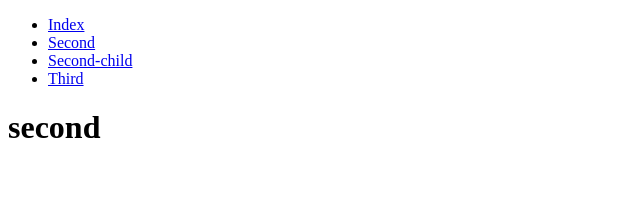
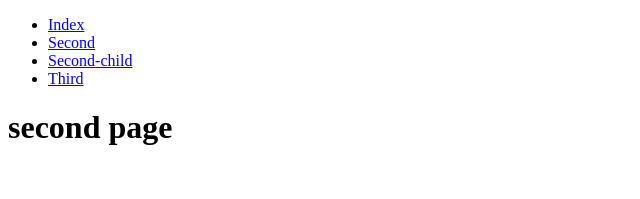
Before and after one commit to totoriri/q-react-router-01, a React (Create React App) app: page /second in a window 1280 px wide. Shown: the top 199 px of the page, without its empty margins (0-640 px from the left). Built offline with nearby package versions, Linux system fonts and the light colour scheme.

Commit message:
FIX: fix the page titles

```diff
--- a/src/pages/Index.js
+++ b/src/pages/Index.js
@@ -3,7 +3,7 @@ import React from 'react'
 const Index = () => {
   return (
     <div>
-      <h1>Index</h1>
+      <h1>Index page</h1>
     </div>
   )
 }
--- a/src/pages/Second.js
+++ b/src/pages/Second.js
@@ -3,7 +3,7 @@ import React from 'react'
 const Second = () => {
   return (
     <div>
-      <h1>second</h1>
+      <h1>second page</h1>
     </div>
   )
 }
--- a/src/pages/Third.js
+++ b/src/pages/Third.js
@@ -3,7 +3,7 @@ import React from 'react'
 const Third = () => {
   return (
     <div>
-      <h1>third</h1>
+      <h1>third page</h1>
     </div>
   )
 }
```
Also changed, not shown: 1 other file (tests, documents, lock files or other folders).
